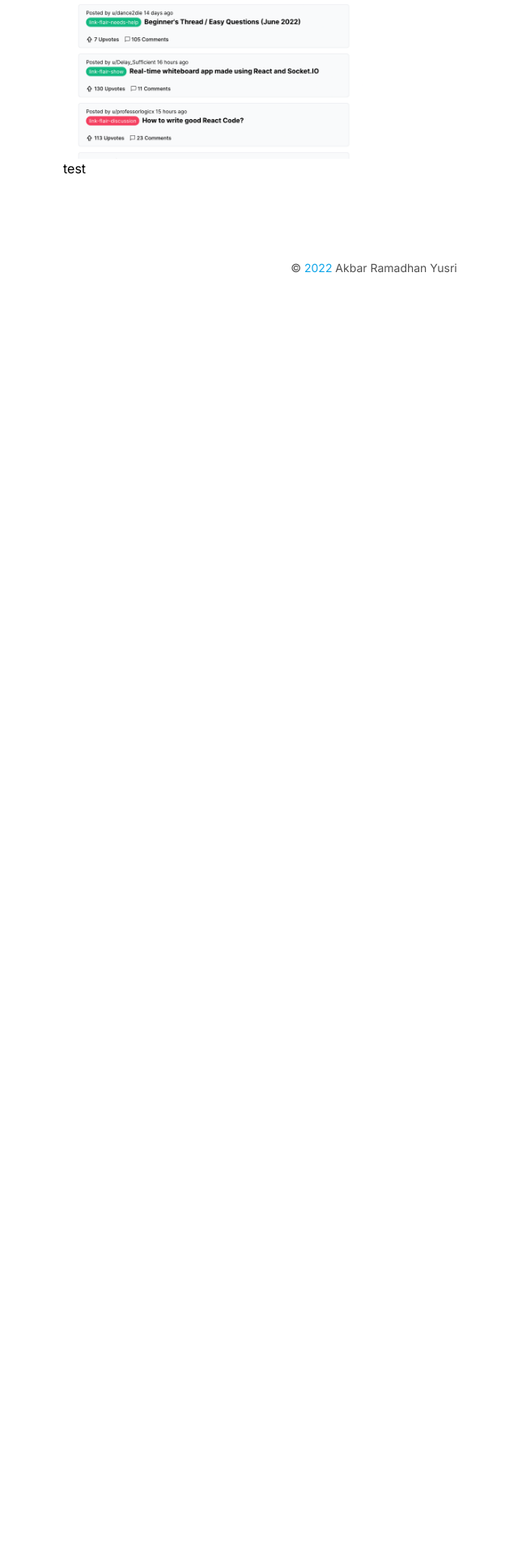
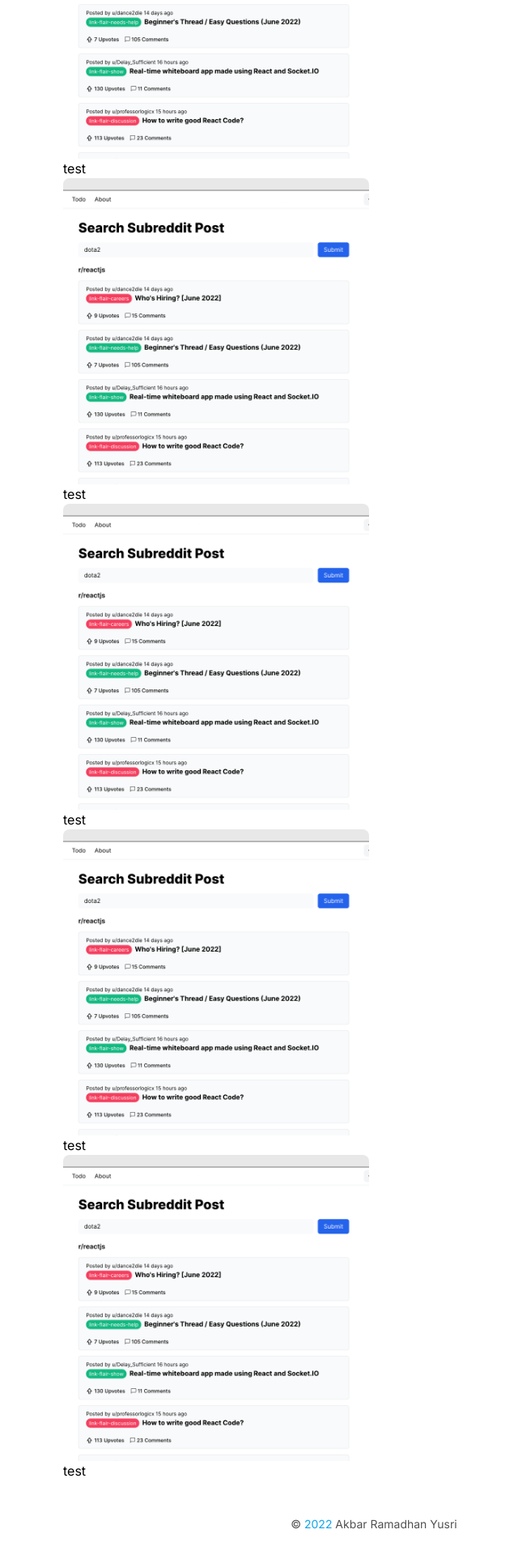
Before and after one commit to ramaakbar/ramaakbar, a Next.js app: page /projects in a window 1280 px wide. Shown: the part 431-2351 px from the top of the page at 81% size, without its empty margins (178-818 px from the left). Before the commit the page ends 800 px from the top, so only its background shows below. Built offline with nearby package versions, Linux system fonts and the light colour scheme; what prettier-plugin-tailwindcss would draw is missing.

Commit message:
Fix theme bug

```diff
--- a/pages/projects.tsx
+++ b/pages/projects.tsx
@@ -42,6 +42,46 @@ export default function Projects() {
                 className='rounded-lg'
               />
               test
+              <Image
+                src={'/images/projectss1.png'}
+                layout='responsive'
+                height='100%'
+                width='100%'
+                objectFit='cover'
+                alt='test'
+                className='rounded-lg'
+              />
+              test
+              <Image
+                src={'/images/projectss1.png'}
+                layout='responsive'
+                height='100%'
+                width='100%'
+                objectFit='cover'
+                alt='test'
+                className='rounded-lg'
+              />
+              test
+              <Image
+                src={'/images/projectss1.png'}
+                layout='responsive'
+                height='100%'
+                width='100%'
+                objectFit='cover'
+                alt='test'
+                className='rounded-lg'
+              />
+              test
+              <Image
+                src={'/images/projectss1.png'}
+                layout='responsive'
+                height='100%'
+                width='100%'
+                objectFit='cover'
+                alt='test'
+                className='rounded-lg'
+              />
+              test
             </div>
           </div>
         </section>
--- /dev/null
+++ b/src/components/buttonTheme.tsx
@@ -0,0 +1,26 @@
+import { useTheme } from 'next-themes';
+import { useEffect, useState } from 'react';
+import { MdOutlineWbSunny } from 'react-icons/md';
+import { TbMoon } from 'react-icons/tb';
+
+export default function ButtonTheme() {
+  const { theme, setTheme } = useTheme();
+  const [mounted, setMounted] = useState(false);
+
+  useEffect(() => {
+    setMounted(true);
+  }, []);
+
+  if (!mounted) {
+    return null;
+  }
+
+  return (
+    <button
+      className='flex items-center rounded-lg  py-2 px-3  transition-all ease-in hover:bg-gray-200 dark:hover:bg-neutral-700'
+      onClick={() => setTheme(theme === 'light' ? 'dark' : 'light')}
+    >
+      {theme === 'dark' ? <TbMoon /> : <MdOutlineWbSunny />}
+    </button>
+  );
+}
--- a/src/components/navbar.tsx
+++ b/src/components/navbar.tsx
@@ -1,23 +1,7 @@
-import { useTheme } from 'next-themes';
 import Link from 'next/link';
-import { useRouter } from 'next/router';
-import { useEffect, useState } from 'react';
-import { MdOutlineWbSunny } from 'react-icons/md';
-import { TbMoon } from 'react-icons/tb';
+import ButtonTheme from './buttonTheme';
 
 export default function Navbar() {
-  const [mounted, setMounted] = useState(false);
-  const { theme, setTheme } = useTheme();
-  const router = useRouter();
-
-  useEffect(() => {
-    setMounted(true);
-  }, []);
-
-  if (!mounted) {
-    return null;
-  }
-
   return (
     <div className='border-b bg-white/30  px-4  backdrop-blur-lg dark:border-neutral-800 dark:bg-neutral-900/30'>
       <nav className='mx-auto flex w-full max-w-3xl items-center justify-between py-4'>
@@ -33,13 +17,7 @@ export default function Navbar() {
               Projects
             </a>
           </Link>
-
-          <button
-            className='flex items-center rounded-lg  py-2 px-3  transition-all ease-in hover:bg-gray-200 dark:hover:bg-neutral-700'
-            onClick={() => setTheme(theme === 'light' ? 'dark' : 'light')}
-          >
-            {theme === 'dark' ? <TbMoon /> : <MdOutlineWbSunny />}
-          </button>
+          <ButtonTheme />
         </div>
       </nav>
     </div>
```
